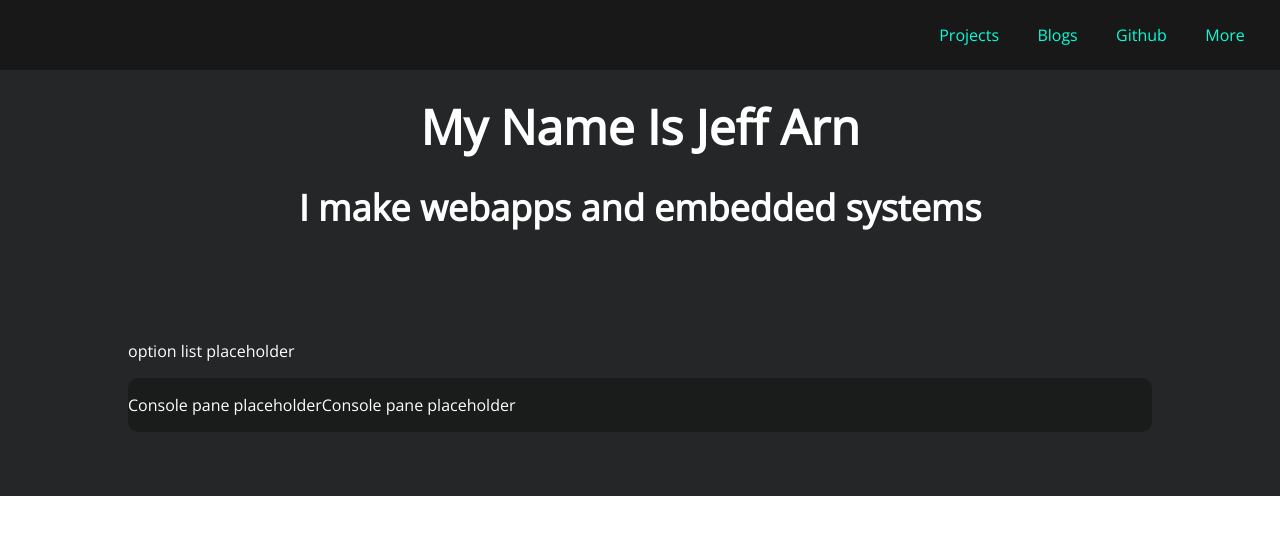
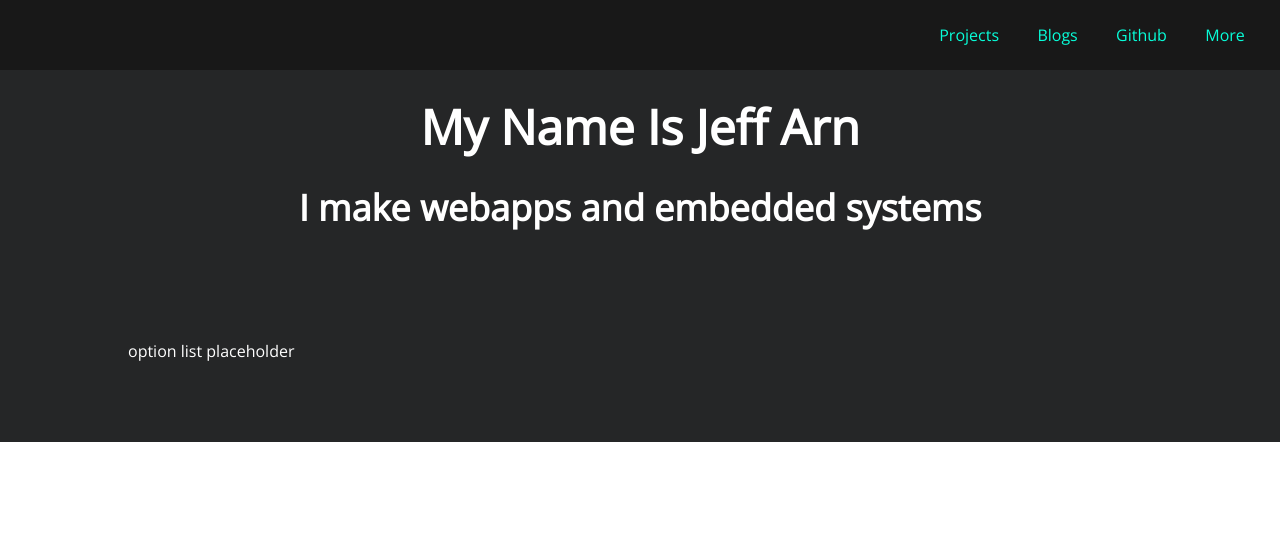
Before and after one commit to Repjarms/portfolio-site, a Vue app: page / in a window 1280 px wide. Shown: the top 534 px of the page. Built offline with nearby package versions, Linux system fonts and the light colour scheme.

Commit message:
import ConsolePane

```diff
--- a/src/components/ConsoleContainer.vue
+++ b/src/components/ConsoleContainer.vue
@@ -2,16 +2,21 @@
   <div class="console">
     <p>option list placeholder</p>
     <div class="console_window">
-      <p>Console pane placeholder</p>
-      <p>Console pane placeholder</p>
+      <ConsolePane />
+      <ConsolePane />
     </div>
   </div>
 </template>
 
 <script>
+import ConsolePane from './ConsolePane';
+
 export default {
   name: 'console',
-}
+  components: {
+    ConsolePane,
+  },
+};
 </script>
 
 <style scoped lang="scss">
```
